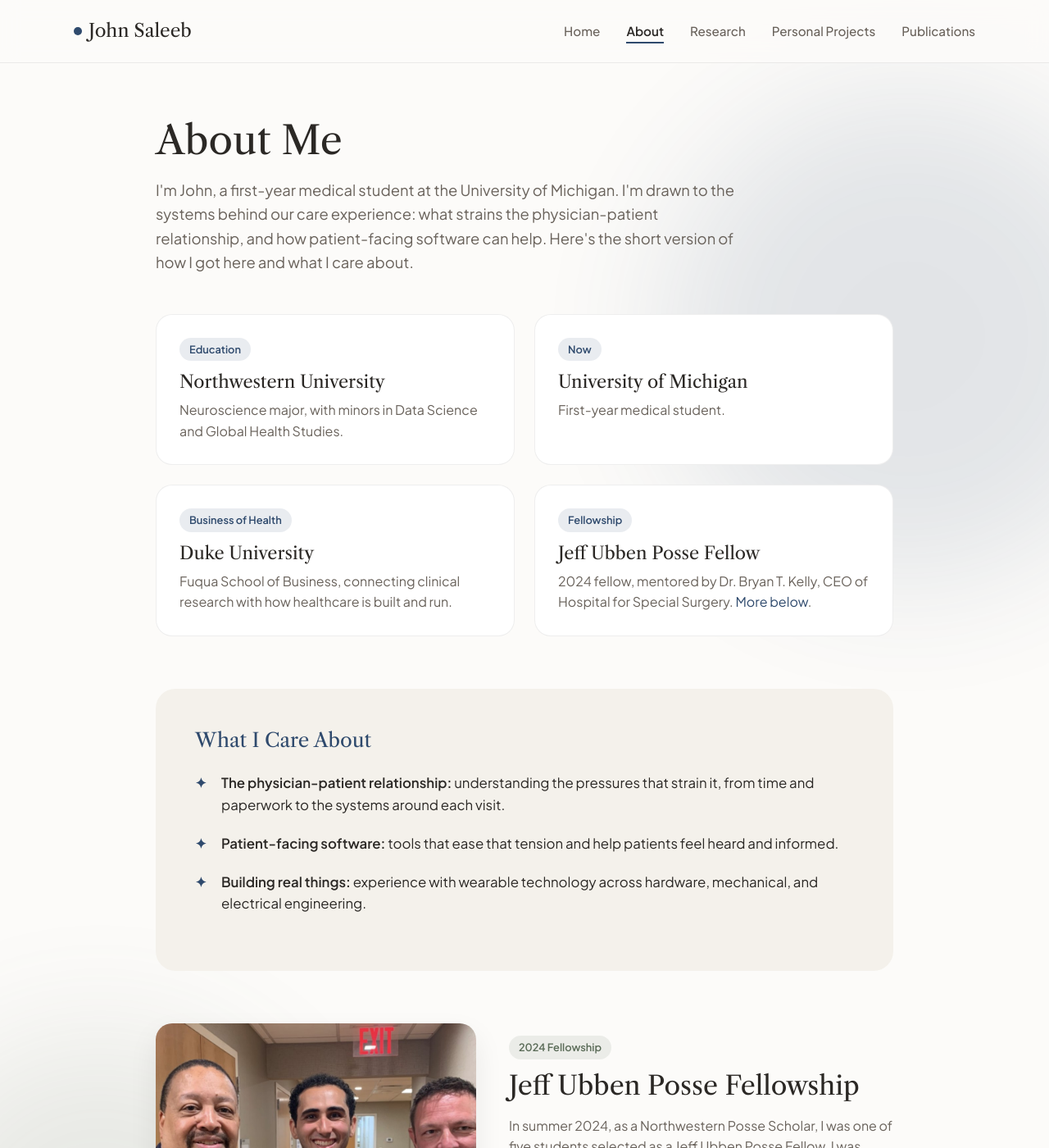
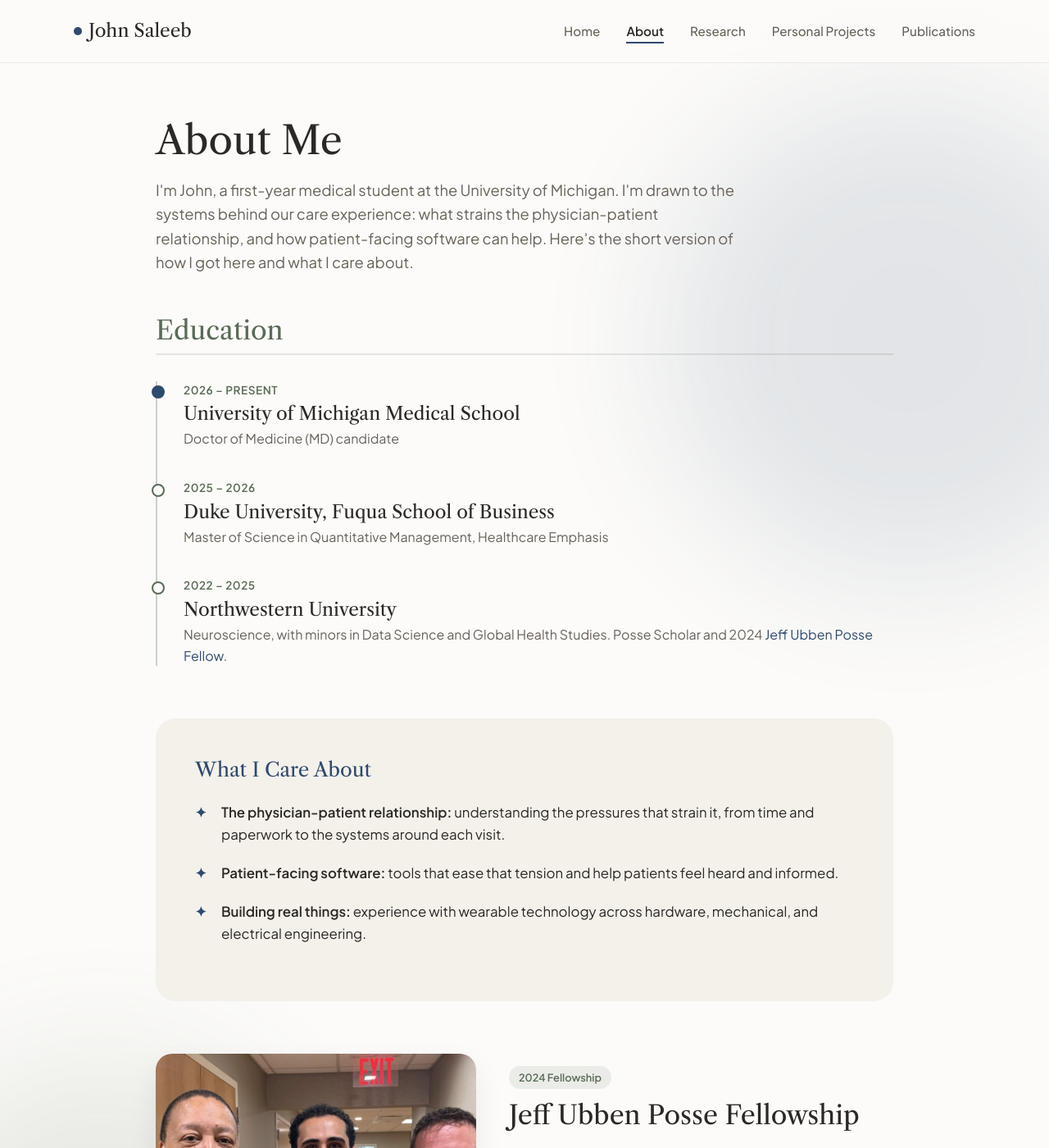
Before and after one commit to saleebj/johnsaleeb.github.io, a Jekyll site: the page built from about.md, in a window 1280 px wide and 1400 px high. Shown: the whole window at 82% size. Built offline with Jekyll 4.4.1, drawn with Linux system fonts in a browser that asks for light colours.

Commit message:
About: education timeline; rewrite README for saleebj.github.io (#11)
Claude-Session: https://claude.ai/code/session_01AX4NMhvRhiGvoxVxQNFXnv

Co-authored-by: Claude <noreply@anthropic.com>

```diff
--- a/about.md
+++ b/about.md
@@ -11,27 +11,25 @@ description: "About John Saleeb: medical student, the physician-patient relation
   Here's the short version of how I got here and what I care about.
 </p>
 
-<section class="about-grid">
-  <div class="about-card">
-    <span class="project-tag">Education</span>
-    <h3>Northwestern University</h3>
-    <p>Neuroscience major, with minors in Data Science and Global Health Studies.</p>
-  </div>
-  <div class="about-card">
-    <span class="project-tag">Now</span>
-    <h3>University of Michigan</h3>
-    <p>First-year medical student.</p>
-  </div>
-  <div class="about-card">
-    <span class="project-tag">Business of Health</span>
-    <h3>Duke University</h3>
-    <p>Fuqua School of Business, connecting clinical research with how healthcare is built and run.</p>
-  </div>
-  <div class="about-card">
-    <span class="project-tag">Fellowship</span>
-    <h3>Jeff Ubben Posse Fellow</h3>
-    <p>2024 fellow, mentored by Dr. Bryan T. Kelly, CEO of Hospital for Special Surgery. <a href="#ubben">More below</a>.</p>
-  </div>
+<section class="timeline-section">
+  <h2 class="section-heading">Education</h2>
+  <ol class="timeline">
+    <li class="timeline-item">
+      <span class="timeline-date">2026 – Present</span>
+      <h3>University of Michigan Medical School</h3>
+      <p>Doctor of Medicine (MD) candidate</p>
+    </li>
+    <li class="timeline-item">
+      <span class="timeline-date">2025 – 2026</span>
+      <h3>Duke University, Fuqua School of Business</h3>
+      <p>Master of Science in Quantitative Management, Healthcare Emphasis</p>
+    </li>
+    <li class="timeline-item">
+      <span class="timeline-date">2022 – 2025</span>
+      <h3>Northwestern University</h3>
+      <p>Neuroscience, with minors in Data Science and Global Health Studies. Posse Scholar and 2024 <a href="#ubben">Jeff Ubben Posse Fellow</a>.</p>
+    </li>
+  </ol>
 </section>
 
 <section class="goals-section">
--- a/assets/css/main.scss
+++ b/assets/css/main.scss
@@ -692,6 +692,61 @@ strong {
   margin-top: 1rem;
 }
 
+// --- TIMELINE ---
+.timeline-section {
+  margin-bottom: 4rem;
+}
+
+.timeline {
+  list-style: none;
+  position: relative;
+  padding-left: 2rem;
+  border-left: 2px solid rgba($accent-secondary, 0.3);
+
+  .timeline-item {
+    position: relative;
+    padding-bottom: 2.25rem;
+
+    &:last-child { padding-bottom: 0; }
+
+    &::before {
+      content: "";
+      position: absolute;
+      left: calc(-2rem - 7px);
+      top: 0.35rem;
+      width: 12px;
+      height: 12px;
+      border-radius: 50%;
+      background-color: $bg-color;
+      border: 2px solid $accent-secondary;
+    }
+
+    &:first-child::before {
+      background-color: $accent-color;
+      border-color: $accent-color;
+    }
+  }
+
+  .timeline-date {
+    display: block;
+    font-size: 0.85rem;
+    font-weight: 600;
+    letter-spacing: 0.04em;
+    text-transform: uppercase;
+    color: $accent-secondary;
+    margin-bottom: 0.25rem;
+  }
+
+  h3 {
+    font-size: 1.4rem;
+    margin-bottom: 0.25rem;
+  }
+
+  p {
+    color: $text-muted;
+  }
+}
+
 // --- FEATURE (photo + text) ---
 .feature-section {
   display: grid;
```
Also changed, not shown: README.md.
